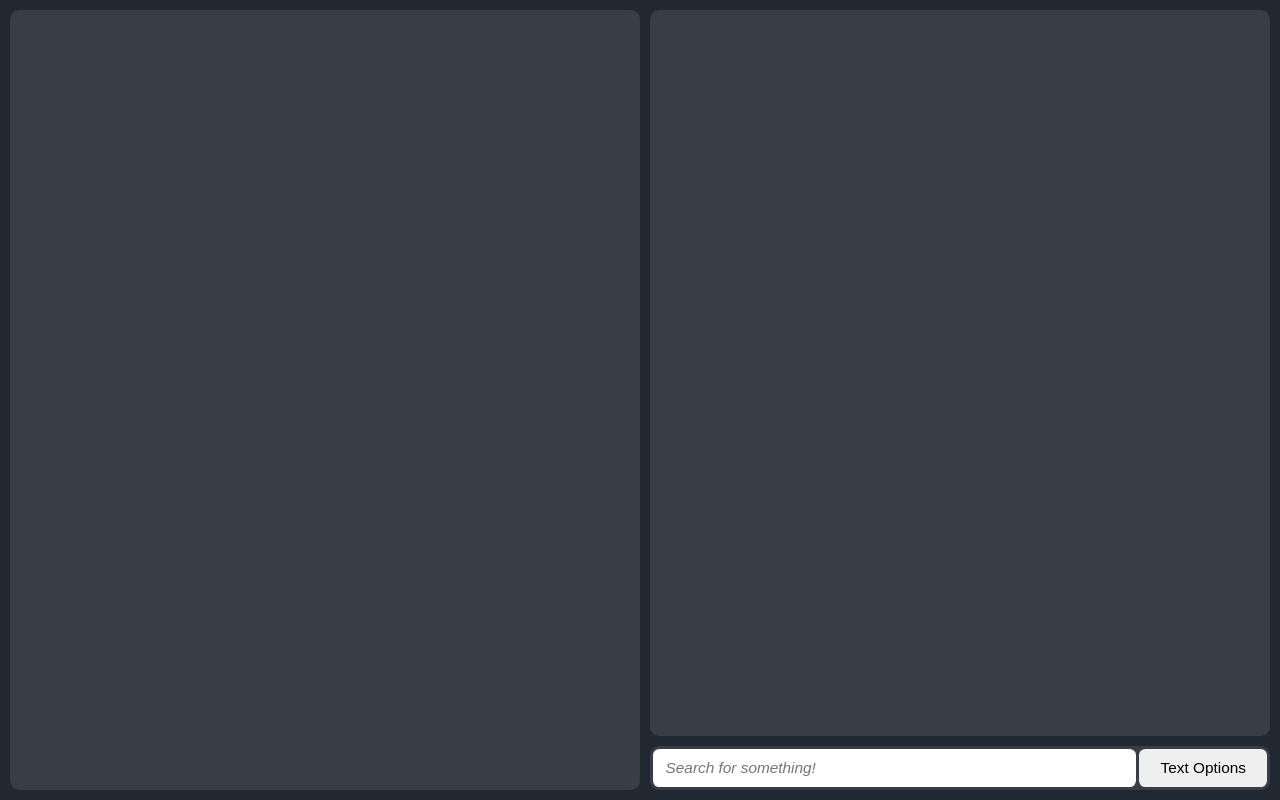
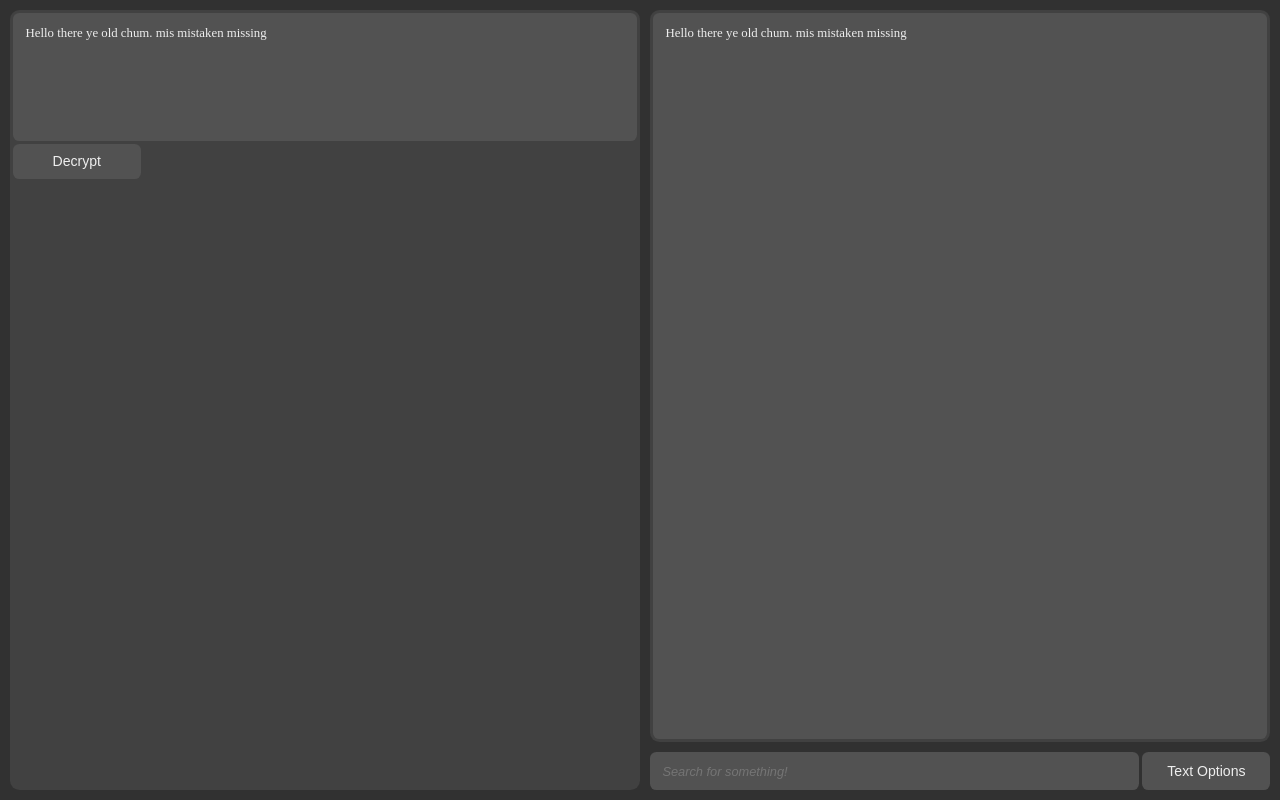
Before and after one commit to JaisonFunderburker/substi-tool, a plain HTML site: page index.html in a window 1280 px wide. Drawn offline with Linux system fonts and the light colour scheme.

Commit message:
init v2
rough version of html and css. search function js

```diff
--- /dev/null
+++ b/decent-functions.js
@@ -0,0 +1,11 @@
+function search(e, container_id) {
+  let searched = e.trim();
+
+  if (searched !== "") {
+    let text = document.getElementById(container_id).innerHTML;
+    let regex = new RegExp(searched, 'gi');
+    let new_text = text.replace(regex, '<mark>' + searched + '</mark>');
+
+    document.getElementById(container_id).innerHTML = new_text;
+  }
+}
--- a/index.html
+++ b/index.html
@@ -4,6 +4,7 @@
   <!-- ~~~~~~~~~~~~ Head ~~~~~~~~~~~~ -->
   <head>
     <title>Substitution helper</title>
+    <script type="text/javascript" src="decent-functions.js"></script>
     <link rel="stylesheet" href="style.css">
     <meta charset="utf-8">
   </head>
@@ -15,18 +16,74 @@
       <!-- ============ Left ============ -->
       <div class="grid-container">
         <!-- ============ Tools ============ -->
-        <div class="grid-item default-shape">
-
+        <div class="grid-item default-shape grid-container" id="tool-container">
+          <!-- ============ Input ============ -->
+          <!--<textarea rows="8" cols="80" id="input">
+            Hello world
+          </textarea>-->
+          <div class="textarea" id="input" contenteditable>
+            Hello there ye old chum. mis mistaken missing
+          </div>
+          <!-- ============ Input Buttons ============ -->
+        <div class="grid-container default-button-container">
+            <button onclick="search('mis', 'output')" name="button">Decrypt</button>
+          </div>
         </div>
       </div>
       <!-- ============ Right ============ -->
       <div class="grid-container" id="right">
-        <!-- ============ Text ============ -->
-        <div class="grid-item default-shape">
+        <!-- ============ Output ============ -->
+        <div class="grid-item default-shape grid-container" id="output-container">
+          <!--<textarea rows="8" cols="80" id="output">
+But I must explain to you how all this mistaken idea of denouncing pleasure and
+praising pain was born and I will give you a complete account of the system,
+and expound the actual teachings of the great explorer of the truth, the
+master-builder of human happiness. No one rejects, dislikes, or avoids pleasure
+itself, because it is pleasure, but because those who do not know how to pursue
+pleasure rationally encounter consequences that are extremely painful. Nor
+again is there anyone who loves or pursues or desires to obtain pain of itself,
+because it is pain, but because occasionally circumstances occur in which toil
+and pain can procure him some great pleasure. To take a trivial example, which
+of us ever undertakes laborious physical exercise, except to obtain some
+advantage from it? But who has any right to find fault with a man who chooses
+to enjoy a pleasure that has no annoying consequences, or one who avoids a pain
+that produces no resultant pleasure?
 
+But I must explain to you how all this mistaken idea of denouncing pleasure and
+praising pain was born and I will give you a complete account of the system,
+and expound the actual teachings of the great explorer of the truth, the
+master-builder of human happiness. No one rejects, dislikes, or avoids pleasure
+itself, because it is pleasure, but because those who do not know how to pursue
+pleasure rationally encounter consequences that are extremely painful. Nor
+again is there anyone who loves or pursues or desires to obtain pain of itself,
+because it is pain, but because occasionally circumstances occur in which toil
+and pain can procure him some great pleasure. To take a trivial example, which
+of us ever undertakes laborious physical exercise, except to obtain some
+advantage from it? But who has any right to find fault with a man who chooses
+to enjoy a pleasure that has no annoying consequences, or one who avoids a pain
+that produces no resultant pleasure?
+
+But I must explain to you how all this mistaken idea of denouncing pleasure and
+praising pain was born and I will give you a complete account of the system,
+and expound the actual teachings of the great explorer of the truth, the
+master-builder of human happiness. No one rejects, dislikes, or avoids pleasure
+itself, because it is pleasure, but because those who do not know how to pursue
+pleasure rationally encounter consequences that are extremely painful. Nor
+again is there anyone who loves or pursues or desires to obtain pain of itself,
+because it is pain, but because occasionally circumstances occur in which toil
+and pain can procure him some great pleasure. To take a trivial example, which
+of us ever undertakes laborious physical exercise, except to obtain some
+advantage from it? But who has any right to find fault with a man who chooses
+to enjoy a pleasure that has no annoying consequences, or one who avoids a pain
+that produces no resultant pleasure?
+</textarea>-->
+
+        <div class="textarea" id="output" contenteditable>
+          Hello there ye old chum. mis mistaken missing
+        </div>
         </div>
         <!-- ============ Buttons ============ -->
-        <div class="grid-item default-shape grid-container" id="button-container">
+        <div class="default-shape grid-container default-button-container" id="output-options">
           <input type="search" id="search" placeholder="Search for something!">
           <button name="button">Text Options</button>
         </div>
--- a/style.css
+++ b/style.css
@@ -3,45 +3,68 @@
 
 body {
   margin: 0px;
-  background-color: #222831;
+  background-color: #313131;
+  /*background-color: #222831;*/
 }
 
 button {
   border-radius: .5vw;
   text-align: center;
-  font-size: 1.2vw;
+  font-size: 1.1vw;
   border: none;
+  background-color: #525252;
+  color: #EEEEEE;
+}
+
+input, .textarea {
+  border-radius: .5vw;
+  text-align: left;
+  resize: none;
+  font-size: 1vw;
+  border: none;
+  background-color: #525252;
+  color: #EEEEEE;
+}
+
+.textarea:focus, input:focus{
+    outline: none;
 }
 
 input {
-  border-radius: .5vw;
-  text-align: left;
+
   padding-left: 1vw;
-  resize: none;
   overflow: hidden;
-  font-size: 1.2vw;
   font-style: italic;
-  border: none;
 }
 
-textarea:focus, input:focus{
-    outline: none;
+.textarea {
+  padding: 1vw;
+  overflow: auto;
+  font-style: normal;
 }
 /* ~~~~~~~~~~~~~~~~~ Classes ~~~~~~~~~~~~~~~~ */
 
 /* ================ Grid ================ */
 .grid-container {
   display: grid;
-  grid-gap: .75vw;
+  grid-gap: .25vw;
 }
 
 .grid-item {
-  background-color: #393E46;
+  background-color: #414141;
+  /*background-color: #393E46;*/
 }
 
 /* ================ Default ================ */
 .default-shape {
   border-radius: .75vw;
+}
+
+.default-button-container {
+  grid-column-gap: .25vw;
+  grid-template-columns: repeat(4, 10vw);
+
+  box-sizing: border-box;
 }
 
 /* ================ Scrollbar ================ */
@@ -64,19 +87,30 @@ textarea:focus, input:focus{
   height: 100vh;
   width: 100vw;
   padding: .75vw;
+  grid-gap: .75vw;
 
   grid-template-columns: 50% auto;
   box-sizing: border-box;
 }
 
 #main #right {
-  grid-template-rows: auto 3.5vw;
+  grid-gap: .75vw;
+  grid-template-rows: auto 3vw;
 }
 
-#main #button-container {
-  grid-column-gap: .25vw;
+/*#main #button-container {
   padding: .25vw;
-  grid-template-columns: auto 10vw;
+}*/
 
+#main #output-container, #main #tool-container {
+  padding: .25vw;
   box-sizing: border-box;
 }
+
+#main #tool-container {
+  grid-template-rows: 10vw 2.7vw;
+}
+
+#main #output-options {
+    grid-template-columns: auto 10vw;
+}
```
